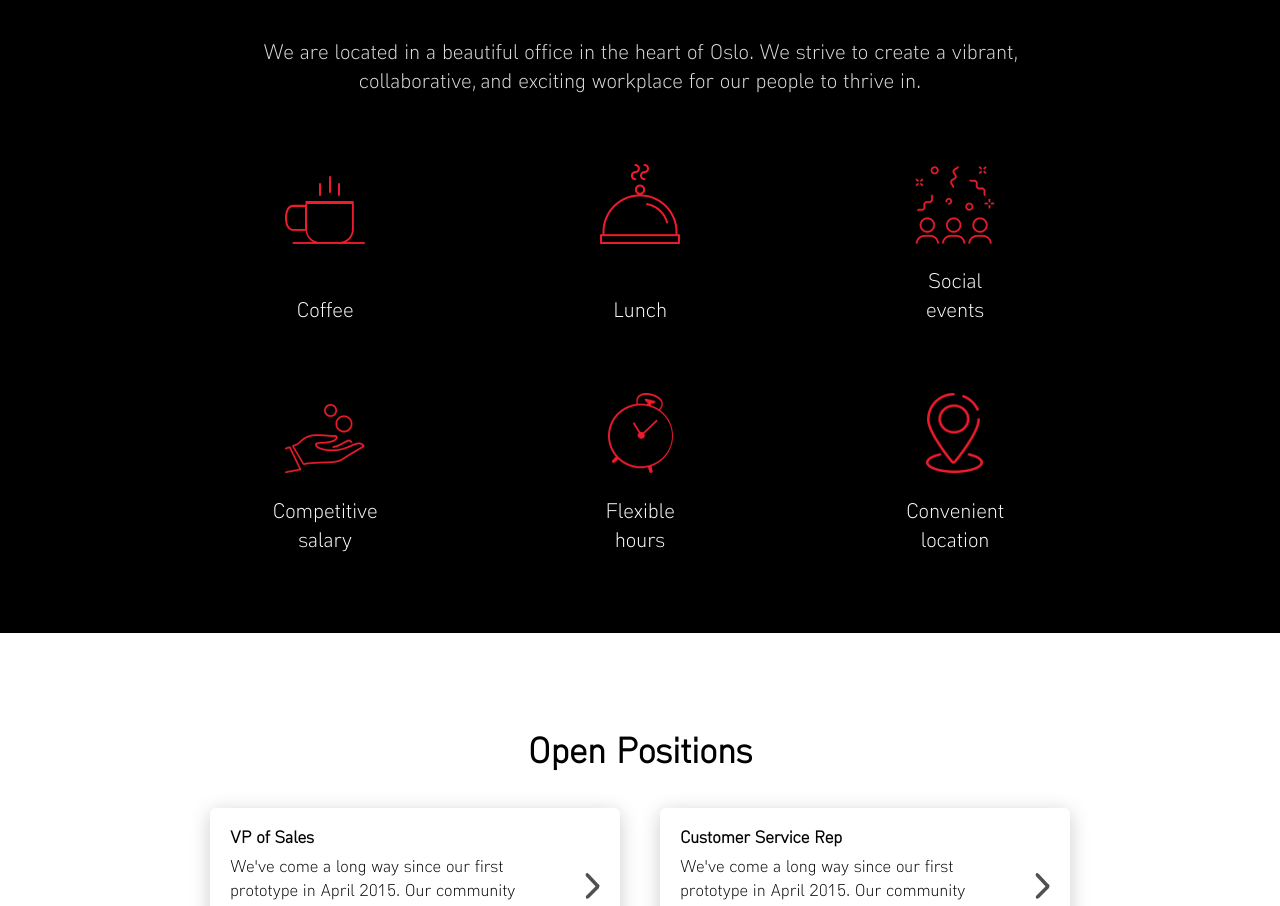
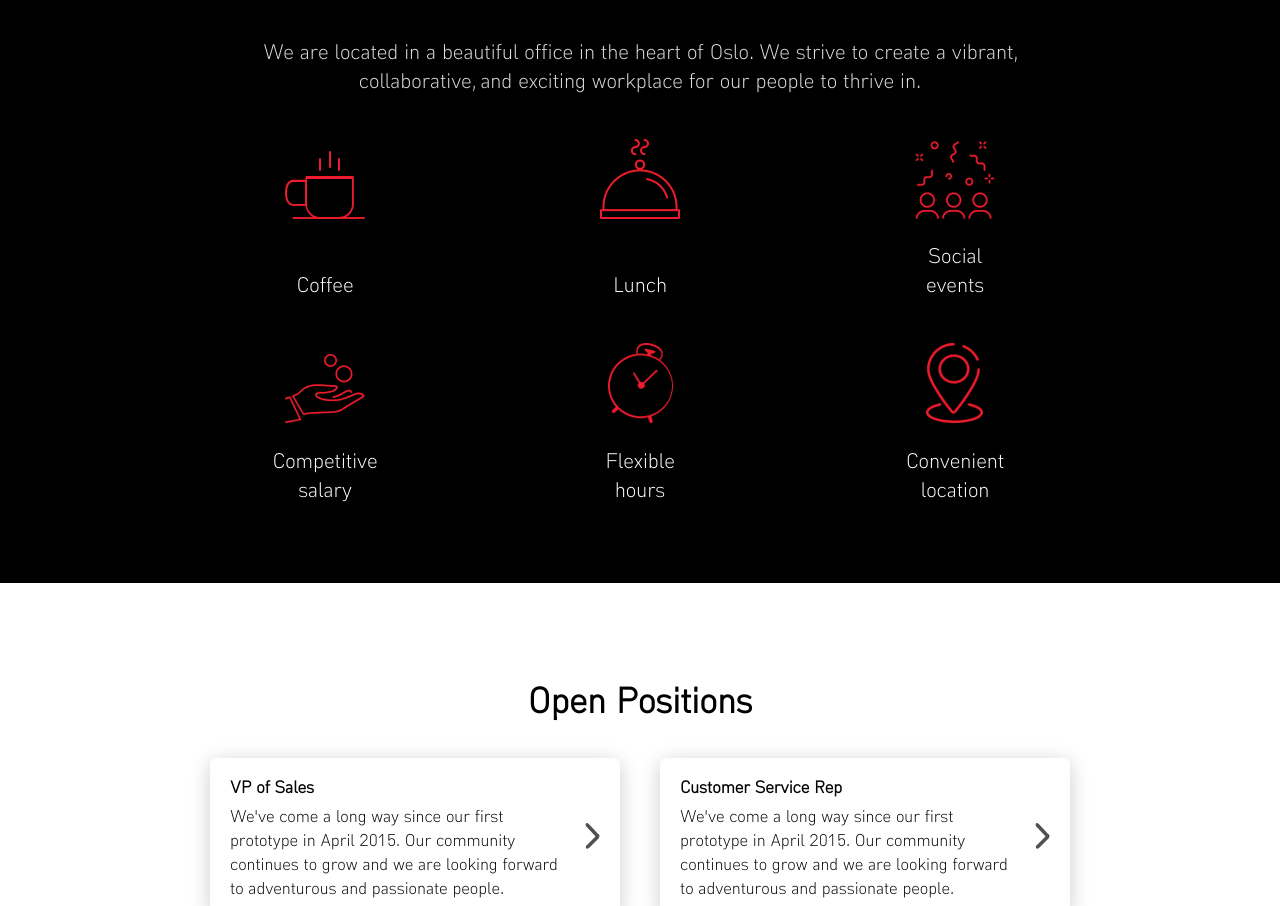
Before and after one commit to Blubtastic/flowMotion, a React (Create React App) app in the folder flowmotion/: page /#/ in a window 1280 px wide. Shown: the part 3547-4453 px from the top of the page. Built offline with nearby package versions, Linux system fonts and the light colour scheme.

Commit message:
small visual changes

```diff
--- a/flowmotion/src/App.css
+++ b/flowmotion/src/App.css
@@ -3,6 +3,7 @@
 body{
   font-family: 'type-36', 'Open Sans', sans-serif;
   font-weight: 600;
+
 }
 
 a{
@@ -139,7 +140,7 @@ h4{
   box-sizing: border-box;
 }
 .topPadding{
-  padding-top: 50px;
+  padding-top: 25px;
 }
 
 
@@ -184,6 +185,11 @@ h4{
 }
 .playButton img{
   width: 150px;
+}
+@media only screen and (max-width: 480px){
+  .playButton img{
+    width: 90px;
+  }
 }
 .playButton + h3{
   margin: 0;
--- a/flowmotion/src/components/Home/index.js
+++ b/flowmotion/src/components/Home/index.js
@@ -119,7 +119,7 @@ export default class Home extends Component {
         <div className="container black grayText">
           <div className="paragraph wideContainer sidePadding ">
             <TextBlock title={this.state.benefits[0]} p1={this.state.benefits[1]} />
-            <div className="benefits wideContainer topPadding">
+            <div className="benefits wideContainer topPadding whiteText ">
 
               <div className="row">
                 <TextIcon image={coffee} word={"Coffee"}/>
--- a/flowmotion/src/components/Jobs/index.js
+++ b/flowmotion/src/components/Jobs/index.js
@@ -116,9 +116,9 @@ export default class Jobs extends Component{
               <h3>Benefits</h3>
               <p>We are located in a beautiful office in the heart of Oslo. We strive to create a vibrant, collaborative, and exciting workplace for our people to thrive in.</p>
             </div>
-            <div className="benefits wideContainer">
+            <div className="benefits wideContainer blackText">
 
-              <div className="row padding">
+              <div className="row padding ">
                 <TextIcon image={coffee} word={"Coffee"} />
                 <TextIcon image={food} word={"Lunch"} />
                 <TextIcon image={party} word={"Social events"} />
--- a/flowmotion/src/components/Molecules/TextIcon/index.js
+++ b/flowmotion/src/components/Molecules/TextIcon/index.js
@@ -5,7 +5,7 @@ const TextIcon = ({image, word}) => {
   return(
     <div className="column centerAlign">
       <img src={image} alt="benefit" />
-      <p className="whiteText">{word}</p>
+      <p>{word}</p>
     </div>
   )
 }
```
